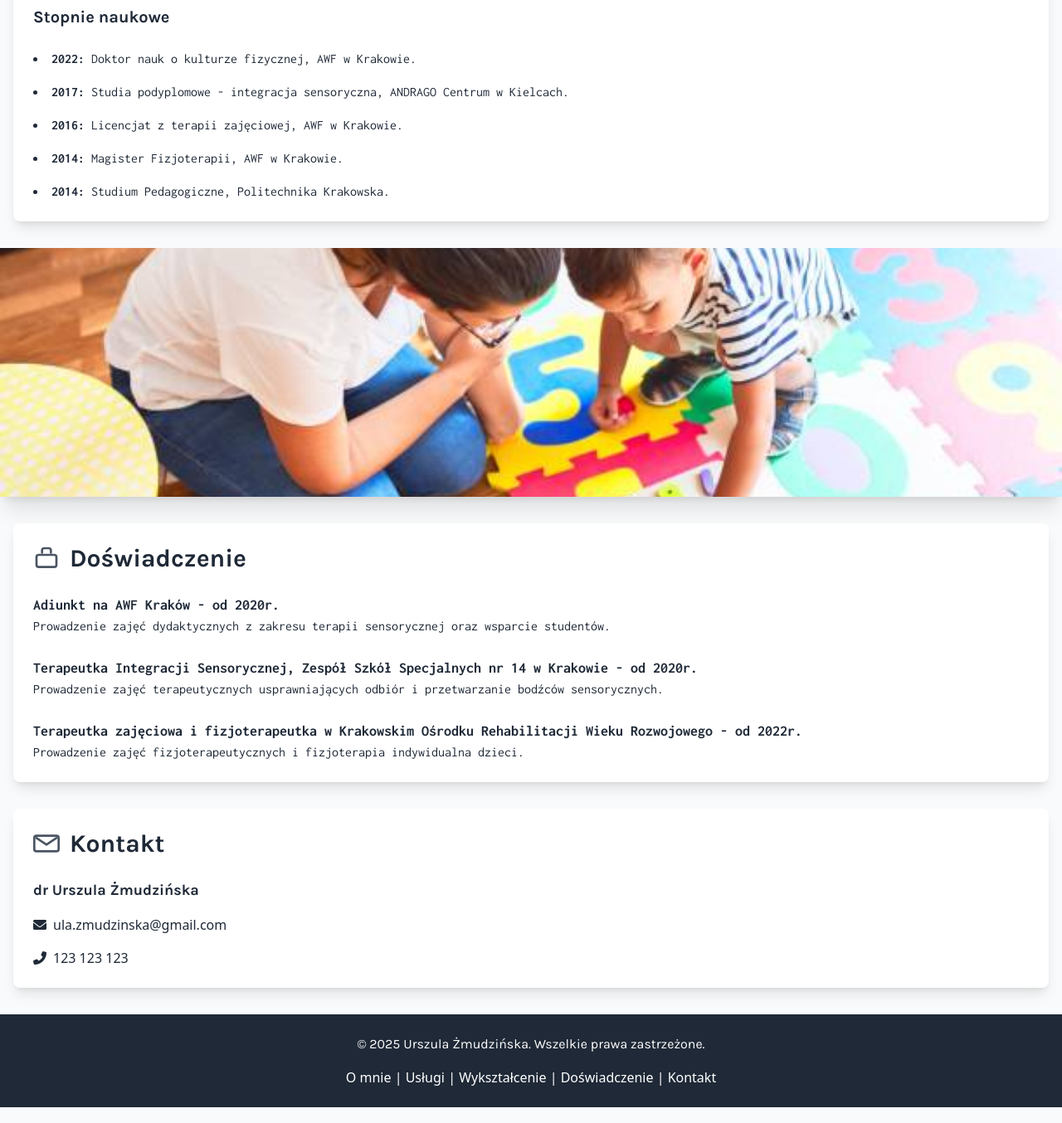
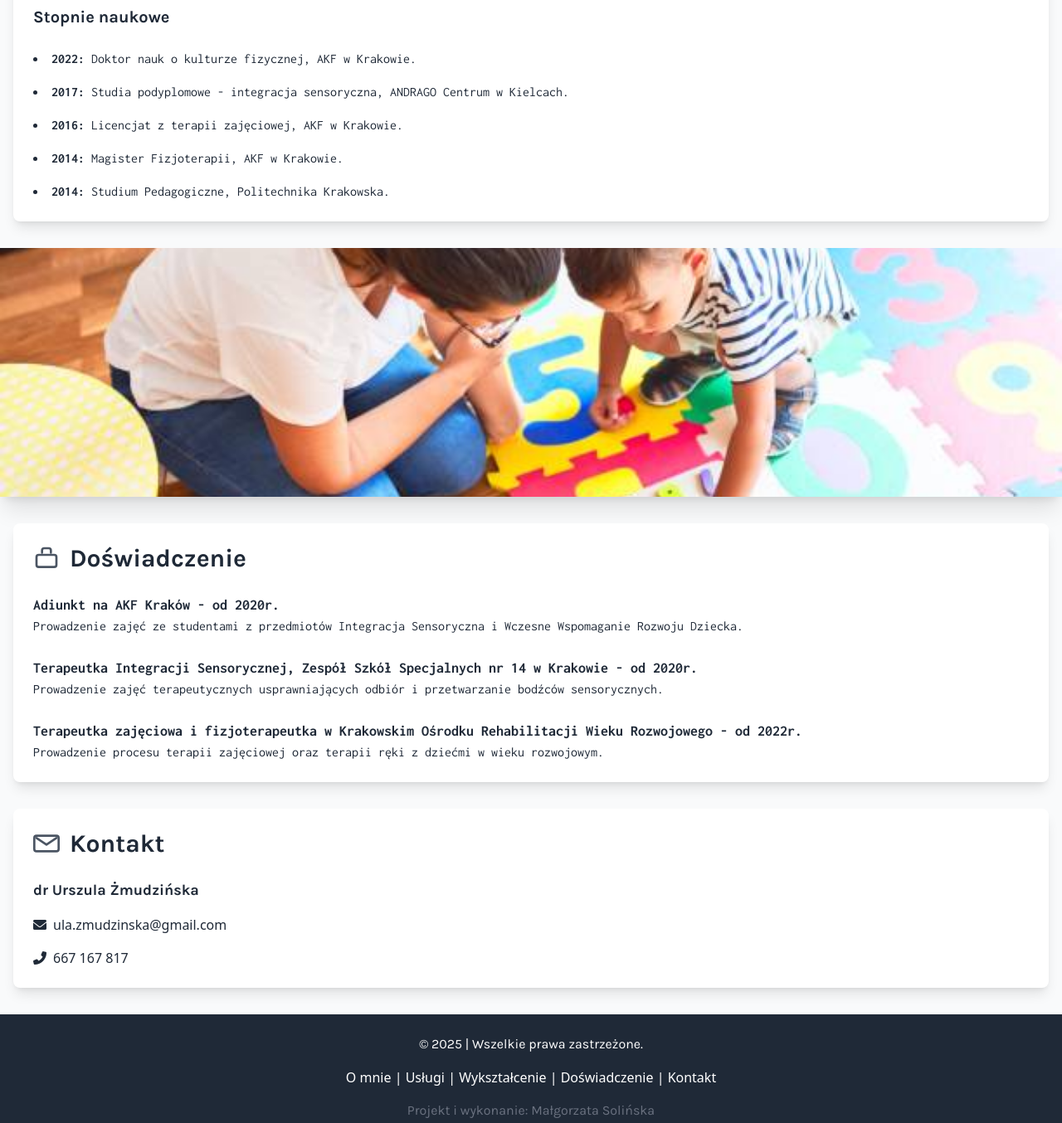
Before and after one commit to MalgorzataSolinska/Urszula-Zmudzinska, a website: page index.html in a window 1280 px wide. Shown: the part 2660-4014 px from the top of the page at 83% size. Drawn offline with nearby package versions, Linux system fonts and the light colour scheme.

Commit message:
updating text,

```diff
--- a/index.html
+++ b/index.html
@@ -220,10 +220,10 @@
         </h3>
         <div class="font-inconsolata space-y-6">
           <ul class="list-disc list-inside space-y-4 font-inconsolata text-left">
-            <li><strong>2022:</strong> Doktor nauk o kulturze fizycznej, AWF w Krakowie.</li>
+            <li><strong>2022:</strong> Doktor nauk o kulturze fizycznej, AKF w Krakowie.</li>
             <li><strong>2017:</strong> Studia podyplomowe - integracja sensoryczna, ANDRAGO Centrum w Kielcach.</li>
-            <li><strong>2016:</strong> Licencjat z terapii zajęciowej, AWF w Krakowie.</li>
-            <li><strong>2014:</strong> Magister Fizjoterapii, AWF w Krakowie.</li>
+            <li><strong>2016:</strong> Licencjat z terapii zajęciowej, AKF w Krakowie.</li>
+            <li><strong>2014:</strong> Magister Fizjoterapii, AKF w Krakowie.</li>
             <li><strong>2014:</strong> Studium Pedagogiczne, Politechnika Krakowska.</li>
           </ul>
         </div>
@@ -257,10 +257,10 @@
               <a
                 href="https://wrr.awf.krakow.pl/instytut-nauk-stosowanych/125-artykuly-pracownikow/1068-mgr-urszula-zmudzinska"
                 target="_blank"
-                >Adiunkt na AWF Kraków - od 2020r.</a
+                >Adiunkt na AKF Kraków - od 2020r.</a
               >
             </h3>
-            <p>Prowadzenie zajęć dydaktycznych z zakresu terapii sensorycznej oraz wsparcie studentów.</p>
+            <p>Prowadzenie zajęć ze studentami z przedmiotów Integracja Sensoryczna i Wczesne Wspomaganie Rozwoju Dziecka.</p>
           </div>
           <div>
             <h3 class="font-bold text-lg hover:underline hover:text-gray-600">
@@ -276,7 +276,7 @@
                 Terapeutka zajęciowa i fizjoterapeutka w Krakowskim Ośrodku Rehabilitacji Wieku Rozwojowego - od 2022r.</a
               >
             </h3>
-            <p>Prowadzenie zajęć fizjoterapeutycznych i fizjoterapia indywidualna dzieci.</p>
+            <p>Prowadzenie procesu terapii zajęciowej oraz terapii ręki z dziećmi w wieku rozwojowym.</p>
           </div>
         </div>
       </section>
@@ -307,15 +307,15 @@
           </a>
         </div>
         <div>
-          <a href="tel:+48123123123" class="text-gray-800 hover:text-gray-600 hover:underline">
-            <i class="fas fa-phone-alt mr-2"></i>123 123 123
+          <a href="tel:+48667167817" class="text-gray-800 hover:text-gray-600 hover:underline">
+            <i class="fas fa-phone-alt mr-2"></i>667 167 817
           </a>
         </div>
       </section>
     </main>
     <footer class="bg-gray-800 text-white py-6">
       <div class="container mx-auto text-center space-y-4">
-        <p class="font-karla">© 2025 Urszula Żmudzińska. Wszelkie prawa zastrzeżone.</p>
+        <p class="font-karla">© 2025 | Wszelkie prawa zastrzeżone.</p>
         <p>
           <a href="#about" class="hover:text-primary">O mnie</a> |
           <a href="#services" class="hover:text-primary">Usługi</a> |
@@ -323,6 +323,7 @@
           <a href="#experience" class="hover:text-primary">Doświadczenie</a> |
           <a href="#contact" class="hover:text-primary">Kontakt</a>
         </p>
+        <p class="font-karla text-sm text-gray-500"> Projekt i wykonanie: <a href="https://pl.linkedin.com/in/malgorzata-solinska" target="_blank">Małgorzata Solińska </a></p>
       </div>
     </footer>
     <script src="/src/script.js"></script>
```
